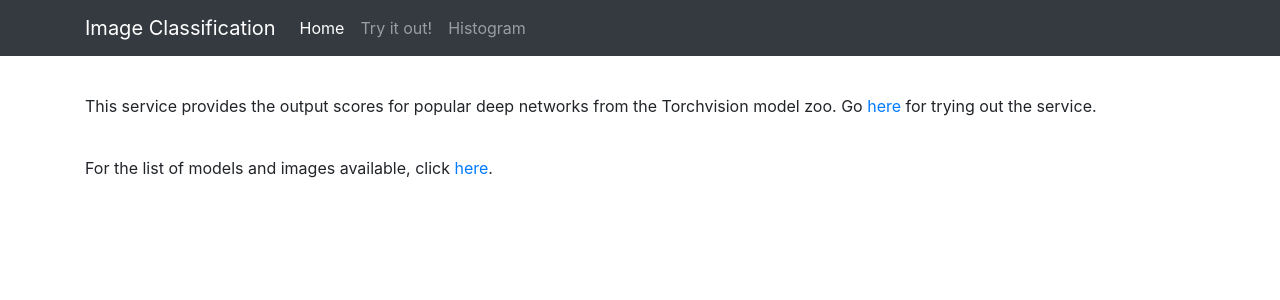
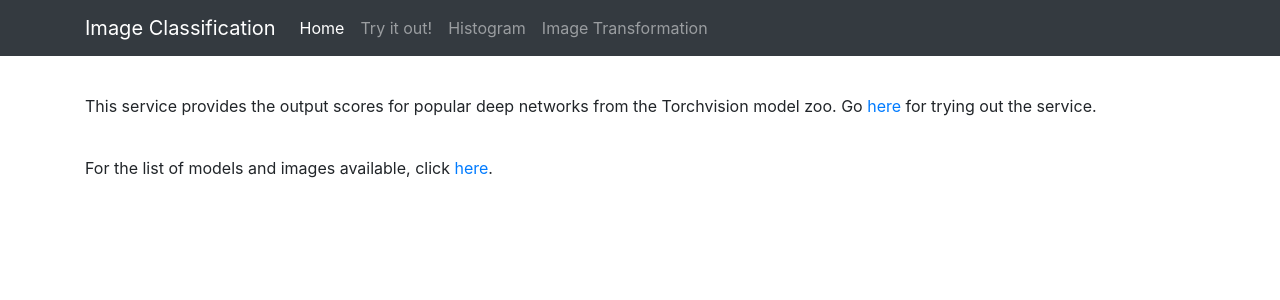
Before and after one commit to unica-isde/isde-projects-2024-I, a FastAPI app: page / in a window 1280 px wide. Shown: the top 300 px of the page. Run offline with FastAPI, Linux system fonts and the light colour scheme; some libraries are stand-ins or nearby versions.

Commit message:
Fix #2: Added navigation link to Image Transformation page

```diff
--- a/app/templates/base.html
+++ b/app/templates/base.html
@@ -32,6 +32,9 @@
                 <li class="nav-item">
                     <a class="nav-link" href="/histogram">Histogram</a>
                 </li>
+                <li class="nav-item">
+                    <a class="nav-link" href="/image-transformation">Image Transformation</a>
+                </li>
 
             </ul>
         </div>
```
